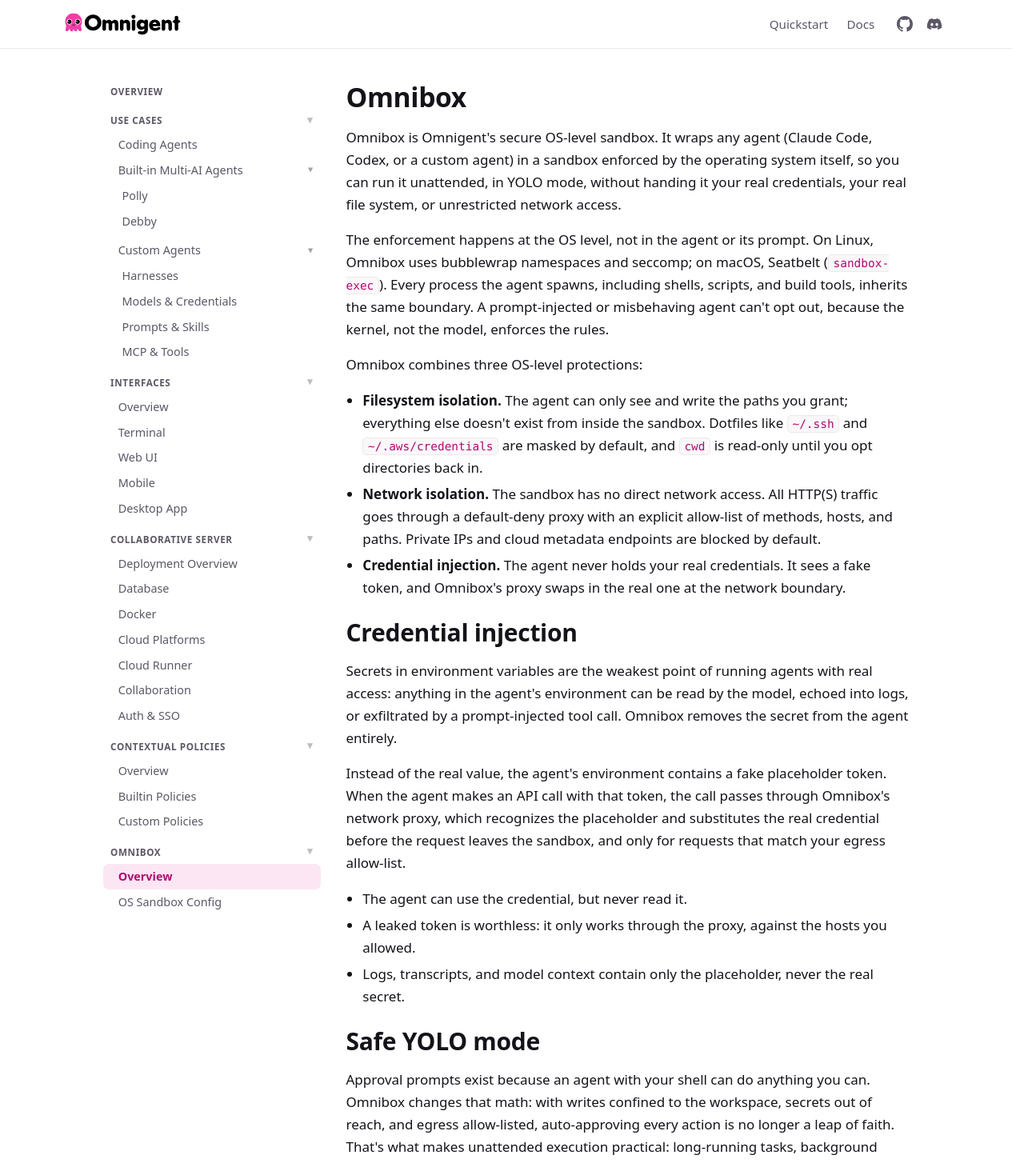
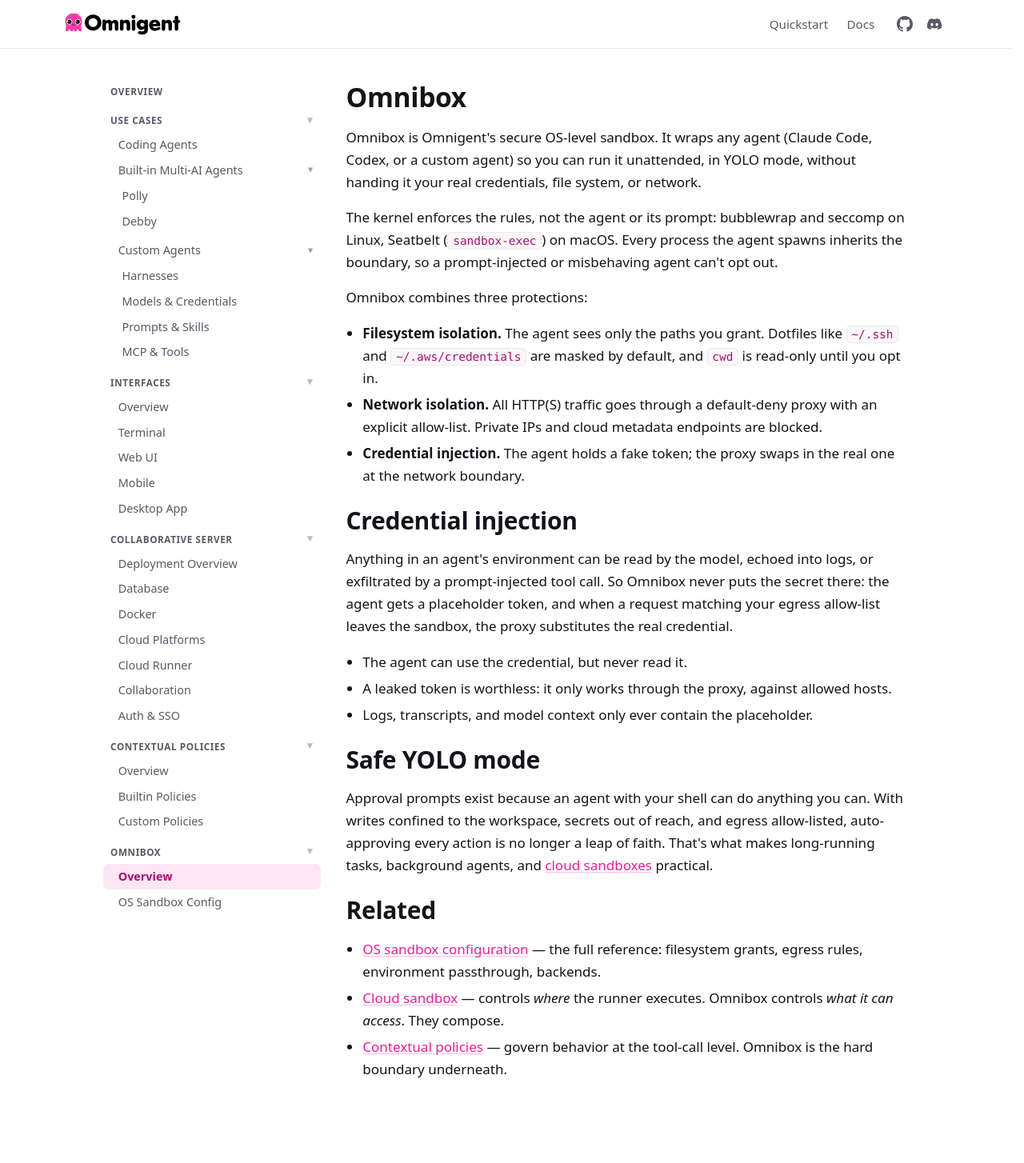
Before and after one commit to omnigent-ai/omnigent-site, a Next.js app: page /docs/omnibox in a window 1280 px wide. Shown: the top 1454 px of the page at 80% size. Built offline with nearby package versions, Linux system fonts and the light colour scheme.

Commit message:
docs: tighten Omnibox overview
Co-authored-by: Isaac

```diff
--- a/app/docs/omnibox/page.js
+++ b/app/docs/omnibox/page.js
@@ -9,94 +9,75 @@ export default function Page() {
 
       <p>
         Omnibox is Omnigent{"'"}s secure OS-level sandbox. It wraps any agent (Claude Code, Codex,
-        or a custom agent) in a sandbox enforced by the operating system itself, so you can run it
-        unattended, in YOLO mode, without handing it your real credentials, your real file system,
-        or unrestricted network access.
+        or a custom agent) so you can run it unattended, in YOLO mode, without handing it your real
+        credentials, file system, or network.
       </p>
 
       <p>
-        The enforcement happens at the OS level, not in the agent or its prompt. On Linux, Omnibox
-        uses bubblewrap namespaces and seccomp; on macOS, Seatbelt (<code>sandbox-exec</code>).
-        Every process the agent spawns, including shells, scripts, and build tools, inherits the
-        same boundary. A prompt-injected or misbehaving agent can{"'"}t opt out, because the
-        kernel, not the model, enforces the rules.
+        The kernel enforces the rules, not the agent or its prompt: bubblewrap and seccomp on
+        Linux, Seatbelt (<code>sandbox-exec</code>) on macOS. Every process the agent spawns
+        inherits the boundary, so a prompt-injected or misbehaving agent can{"'"}t opt out.
       </p>
 
-      <p>Omnibox combines three OS-level protections:</p>
+      <p>Omnibox combines three protections:</p>
 
       <ul>
         <li>
-          <strong>Filesystem isolation.</strong> The agent can only see and write the paths you
-          grant; everything else doesn{"'"}t exist from inside the sandbox. Dotfiles like{" "}
-          <code>~/.ssh</code> and <code>~/.aws/credentials</code> are masked by default, and{" "}
-          <code>cwd</code> is read-only until you opt directories back in.
+          <strong>Filesystem isolation.</strong> The agent sees only the paths you grant. Dotfiles
+          like <code>~/.ssh</code> and <code>~/.aws/credentials</code> are masked by default, and{" "}
+          <code>cwd</code> is read-only until you opt in.
         </li>
         <li>
-          <strong>Network isolation.</strong> The sandbox has no direct network access. All HTTP(S)
-          traffic goes through a default-deny proxy with an explicit allow-list of methods, hosts,
-          and paths. Private IPs and cloud metadata endpoints are blocked by default.
+          <strong>Network isolation.</strong> All HTTP(S) traffic goes through a default-deny proxy
+          with an explicit allow-list. Private IPs and cloud metadata endpoints are blocked.
         </li>
         <li>
-          <strong>Credential injection.</strong> The agent never holds your real credentials. It
-          sees a fake token, and Omnibox{"'"}s proxy swaps in the real one at the network boundary.
+          <strong>Credential injection.</strong> The agent holds a fake token; the proxy swaps in
+          the real one at the network boundary.
         </li>
       </ul>
 
       <h2>Credential injection</h2>
 
       <p>
-        Secrets in environment variables are the weakest point of running agents with real access:
-        anything in the agent{"'"}s environment can be read by the model, echoed into logs, or
-        exfiltrated by a prompt-injected tool call. Omnibox removes the secret from the agent
-        entirely.
-      </p>
-
-      <p>
-        Instead of the real value, the agent{"'"}s environment contains a fake placeholder token.
-        When the agent makes an API call with that token, the call passes through Omnibox{"'"}s
-        network proxy, which recognizes the placeholder and substitutes the real credential before
-        the request leaves the sandbox, and only for requests that match your egress allow-list.
+        Anything in an agent{"'"}s environment can be read by the model, echoed into logs, or
+        exfiltrated by a prompt-injected tool call. So Omnibox never puts the secret there: the
+        agent gets a placeholder token, and when a request matching your egress allow-list leaves
+        the sandbox, the proxy substitutes the real credential.
       </p>
 
       <ul>
         <li>The agent can use the credential, but never read it.</li>
         <li>
-          A leaked token is worthless: it only works through the proxy, against the hosts you
-          allowed.
+          A leaked token is worthless: it only works through the proxy, against allowed hosts.
         </li>
-        <li>
-          Logs, transcripts, and model context contain only the placeholder, never the real secret.
-        </li>
+        <li>Logs, transcripts, and model context only ever contain the placeholder.</li>
       </ul>
 
       <h2>Safe YOLO mode</h2>
 
       <p>
-        Approval prompts exist because an agent with your shell can do anything you can. Omnibox
-        changes that math: with writes confined to the workspace, secrets out of reach, and egress
-        allow-listed, auto-approving every action is no longer a leap of faith. That{"'"}s what
-        makes unattended execution practical: long-running tasks, background agents, and{" "}
-        <Link href="/docs/deploy/cloud-sandbox">cloud sandboxes</Link>.
+        Approval prompts exist because an agent with your shell can do anything you can. With
+        writes confined to the workspace, secrets out of reach, and egress allow-listed,
+        auto-approving every action is no longer a leap of faith. That{"'"}s what makes
+        long-running tasks, background agents, and{" "}
+        <Link href="/docs/deploy/cloud-sandbox">cloud sandboxes</Link> practical.
       </p>
 
-      <h2>How it relates to other features</h2>
+      <h2>Related</h2>
 
       <ul>
         <li>
-          <strong><Link href="/docs/policies/os-sandbox">OS sandbox configuration</Link>.</strong>{" "}
-          The full reference for the sandbox itself: filesystem grants, egress rules, environment
-          passthrough, and the per-platform backends (bubblewrap on Linux, Seatbelt on macOS).
+          <Link href="/docs/policies/os-sandbox">OS sandbox configuration</Link> — the full
+          reference: filesystem grants, egress rules, environment passthrough, backends.
         </li>
         <li>
-          <strong><Link href="/docs/deploy/cloud-sandbox">Cloud sandbox</Link>.</strong> Controls{" "}
-          <em>where</em> the runner executes (a remote host). Omnibox controls{" "}
-          <em>what the agent can access</em>, wherever it runs. They compose: a cloud sandbox can
-          run Omnibox inside it.
+          <Link href="/docs/deploy/cloud-sandbox">Cloud sandbox</Link> — controls <em>where</em>{" "}
+          the runner executes. Omnibox controls <em>what it can access</em>. They compose.
         </li>
         <li>
-          <strong><Link href="/docs/policies/overview">Contextual policies</Link>.</strong> These
-          govern agent <em>behavior</em> (budgets, approvals, access rules) at the tool-call level.
-          Omnibox enforces a hard boundary at the OS level underneath them.
+          <Link href="/docs/policies/overview">Contextual policies</Link> — govern behavior at the
+          tool-call level. Omnibox is the hard boundary underneath.
         </li>
       </ul>
     </>
```
